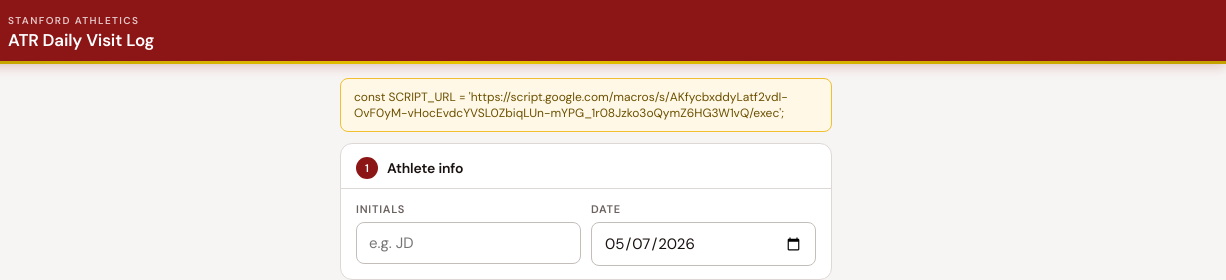
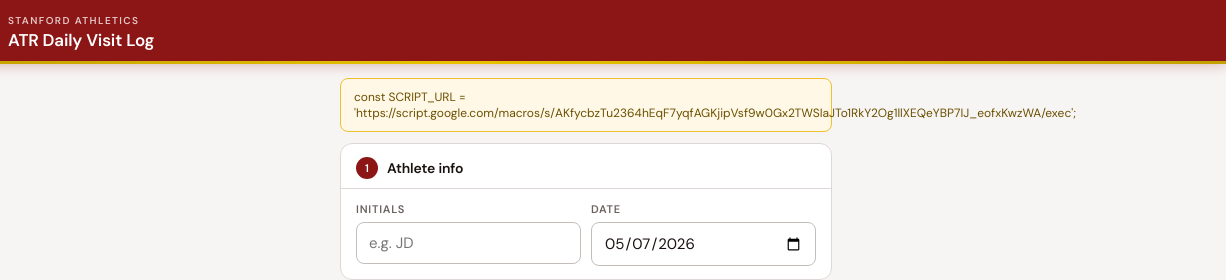
Before and after one commit to y2zgnh4bn6-afk/atr-log, a plain HTML site: page index.html in a window 1280 px wide. Shown: the top 280 px of the page, 54-1280 px from the left. Drawn offline with nearby package versions, Linux system fonts and the light colour scheme.

Commit message:
Update index.html

```diff
--- a/index.html
+++ b/index.html
@@ -155,7 +155,7 @@
 <div class="form-body">
 
   <div class="cfg" id="cfg-banner">
-    const SCRIPT_URL = 'https://script.google.com/macros/s/AKfycbxddyLatf2vdI-OvF0yM-vHocEvdcYVSL0ZbiqLUn-mYPG_1r08Jzko3oQymZ6HG3W1vQ/exec';
+    const SCRIPT_URL = 'https://script.google.com/macros/s/AKfycbzTu2364hEqF7yqfAGKjipVsf9w0Gx2TWSIaJTo1RkY2Og1llXEQeYBP7IJ_eofxKwzWA/exec';
   </div>
 
   <!-- STEP 1 -->
```
